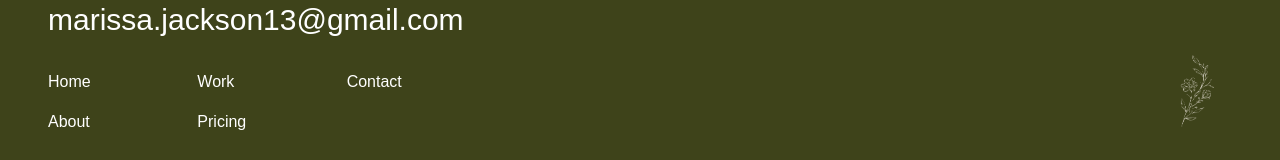
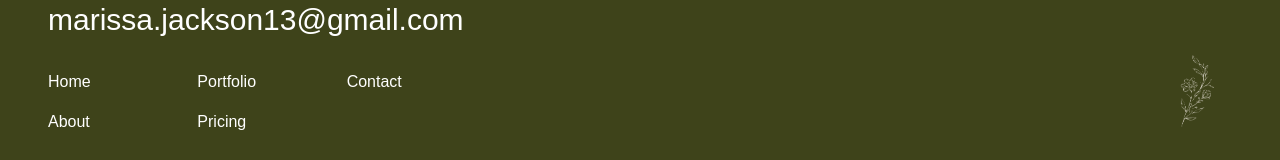
Before and after one commit to austin-morrow/marissa-morrow, a Next.js app: page / in a window 1280 px wide. Shown: the part 2266-2426 px from the top of the page. Built offline with nearby package versions, Linux system fonts and the light colour scheme; a web font is replaced by a local one.

Commit message:
Footer links

```diff
--- a/src/app/components/Footer.js
+++ b/src/app/components/Footer.js
@@ -24,19 +24,29 @@ export default function Footer() {
               >
                 <li>
                   <ul role="list" className="mt-4 text-md text-white">
-                    <li className="mt-4">Home</li>
-                    <li className="mt-4">About</li>
+                    <Link href="/">
+                      <li className="mt-4">Home</li>
+                    </Link>
+                    <Link href="/about">
+                      <li className="mt-4">About</li>
+                    </Link>
                   </ul>
                 </li>
                 <li>
                   <ul role="list" className="mt-4 text-md text-white">
-                    <li className="mt-4">Work</li>
-                    <li className="mt-4">Pricing</li>
+                    <Link href="/portfolio">
+                      <li className="mt-4">Portfolio</li>
+                    </Link>
+                    <Link href="/pricing">
+                      <li className="mt-4">Pricing</li>
+                    </Link>
                   </ul>
                 </li>
                 <li>
                   <ul role="list" className="mt-4 text-md text-white">
-                    <li className="mt-4">Contact</li>
+                    <Link href="/contact">
+                      <li className="mt-4">Contact</li>
+                    </Link>
                   </ul>
                 </li>
               </ul>
```
